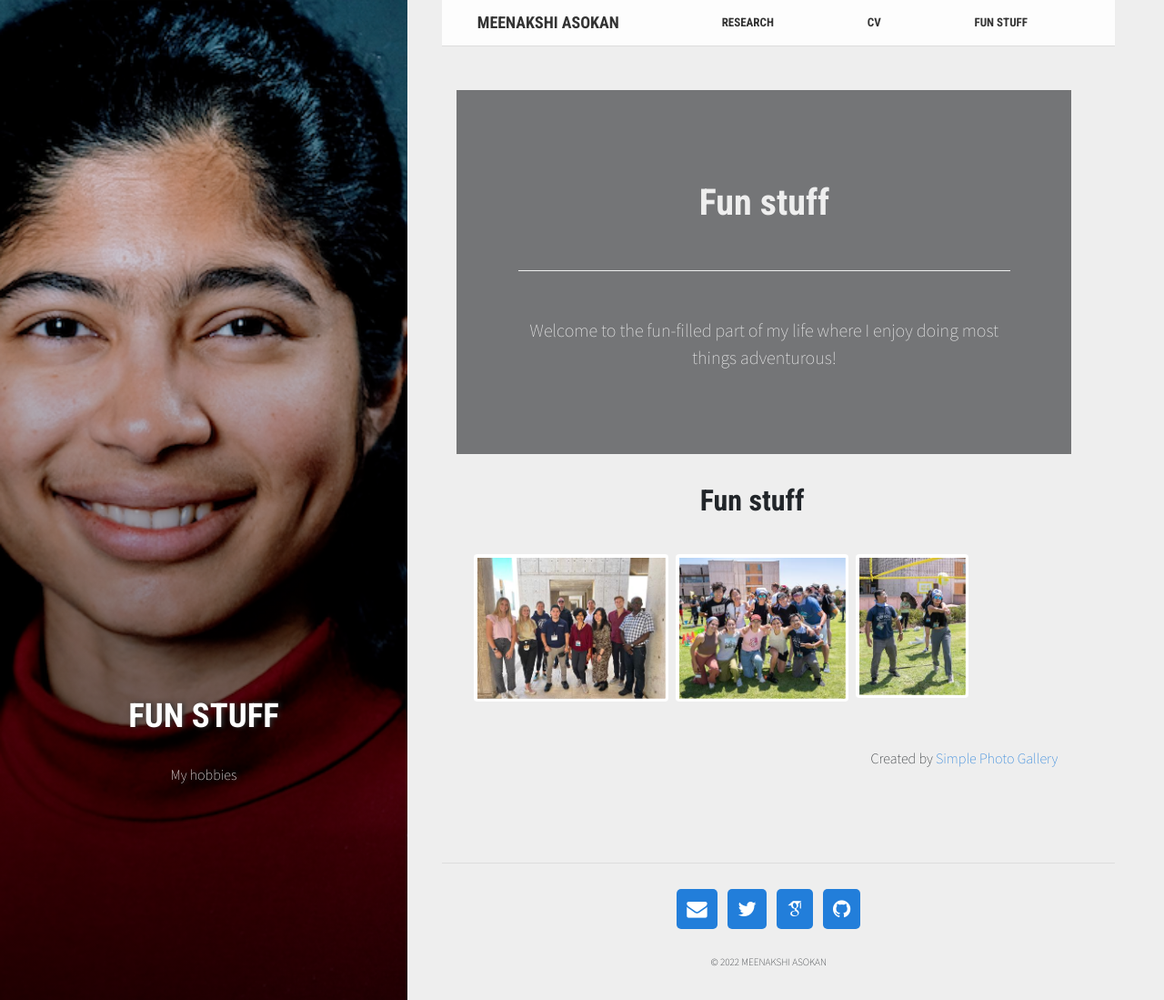
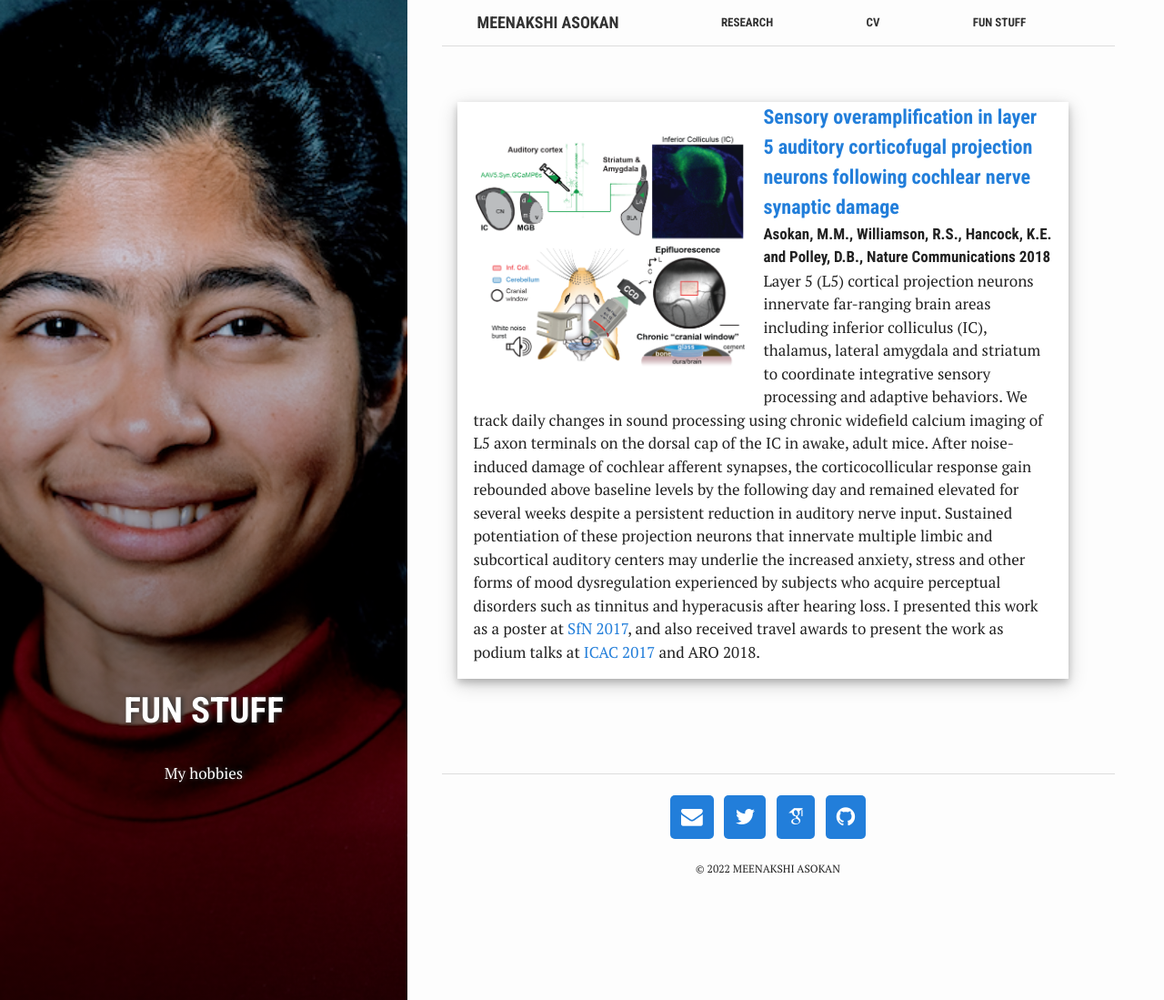
Before and after one commit to Meenakshi-Asokan/Meenakshi-Asokan.github.io, a Jekyll site: the page built from pages/3_gallery.html, in a window 1280 px wide and 1099 px high. Shown: the whole window at 91% size. Built offline with Jekyll 4.4.1, drawn with Linux system fonts in a browser that asks for light colours; nearby versions of some CDN libraries; some web fonts are replaced; library files that are not in the unit come from our copies.

Commit message:
Update 3_gallery.html

```diff
--- a/pages/3_gallery.html
+++ b/pages/3_gallery.html
@@ -8,166 +8,24 @@ summary: "My hobbies"
 active: true
 ---
 
-<!doctype html>
-<html lang="en">
-
-<head>
-  <meta charset="utf-8">
-  <meta name="viewport" content="width=device-width, initial-scale=1, shrink-to-fit=no">
-
-  <meta property="og:title" content="Fun stuff">
-  <meta property="og:description" content="Welcome to the fun-filled part of my life where I enjoy doing most things adventurous!">
-  <meta property="og:image" content="""/images/photos/""">
-  <meta property="og:url" content="""">
-  <meta property="og:site_name" content="Fun stuff">
-
-  <meta name="twitter:card" content="summary_large_image">
-  <meta name="twitter:image:alt" content="Fun stuff">
-
-  <link rel="stylesheet" href="https://stackpath.bootstrapcdn.com/bootstrap/4.3.1/css/bootstrap.min.css" integrity="sha384-ggOyR0iXCbMQv3Xipma34MD+dH/1fQ784/j6cY/iJTQUOhcWr7x9JvoRxT2MZw1T" crossorigin="anonymous">
-  <link rel="stylesheet" href="/assets/css/gallery-css/photoswipe.css">
-  <link rel="stylesheet" href="/assets/css/gallery-css/default-skin.css">
-  <link rel="stylesheet" href="/assets/css/gallery-css/main.css">
-
-  <link href="https://fonts.googleapis.com/css?family=Source+Sans+Pro:200&display=swap" rel="stylesheet">
-
-  <title>Fun stuff</title>
-
-
-  <style>
-    .header-image {
-      background: #333366 url("/assets/images/photos/""");
-      background-position: center 30%;
-      background-repeat: no-repeat;
-      background-size: cover;
-    }
-  </style>
-</head>
-
-<body>
-
-  <div class="jumbotron header-image">
-    <div class="header-info">
-      <h1>Fun stuff</h1>
-      <div class="header-info-details">Welcome to the fun-filled part of my life where I enjoy doing most things adventurous!</div>
-    </div>
-  </div>
-
-
-  <!-- GALLERY DESCRIPTIONS -->
-
-  <div class="container-fluid">
-  <div class="row">
-    <div class="col gallery-section">
-
-        <h2>
-          <a name="section_0"></a>
-          Fun stuff
-          <a href="#section_0">
-              <svg class="section-link-icon" xmlns="http://www.w3.org/2000/svg" fill="none" viewBox="0 0 24 24" stroke="currentColor">
-                  <path stroke-linecap="round" stroke-linejoin="round" stroke-width="2" d="M13.828 10.172a4 4 0 00-5.656 0l-4 4a4 4 0 105.656 5.656l1.102-1.101m-.758-4.899a4 4 0 005.656 0l4-4a4 4 0 00-5.656-5.656l-1.1 1.1" />
-              </svg>
-          </a>
-        </h2>
-        <p></p>
-    </div>
-  </div>
-
-    <div class="row">
-  <div class="col gallery">
-
-      <a href="/assets/images/photos/08.08.2022.jpg"
-         class="gallery-photo"
-         data-index="0"
-         data-type="image"
-         data-gallery="0"
-         data-width="4032"
-         data-height="3024"
-         data-date=""
-         style="--w: 214; --h: 160">
-         <img src="/assets/images/thumbnails/08.jpg" class="thumbnail rounded" alt=""/></a>
-
-      <a href="/assets/images/photos/BR1_9455.jpg"
-         class="gallery-photo"
-         data-index="1"
-         data-type="image"
-         data-gallery="0"
-         data-width="2905"
-         data-height="2456"
-         data-date=""
-         style="--w: 190; --h: 160">
-         <img src="/assets/images/thumbnails/BR1_9455.jpg" class="thumbnail rounded" alt=""/></a>
-
-      <a href="/assets/images/photos/BR1_9862.jpg"
-         class="gallery-photo"
-         data-index="2"
-         data-type="image"
-         data-gallery="0"
-         data-width="1005"
-         data-height="1289"
-         data-date=""
-         style="--w: 124; --h: 160">
-         <img src="/assets/images/thumbnails/BR1_9862.jpg" class="thumbnail rounded" alt=""/></a>
-
-  </div>
+<div class="scibox">
+    <img class="science-image" src="{{ site.images }}/asokan_2018_natcomm.png" alt="test image">
+    <h4><a href="https://www.nature.com/articles/s41467-018-04852-y">Sensory overamplification in layer 5 auditory corticofugal projection neurons
+        following cochlear nerve synaptic damage
+    </a></h4>
+    <h5>Asokan, M.M., Williamson, R.S., Hancock, K.E. and Polley, D.B., Nature Communications 2018</h5>
+    </a>
+    <p>
+        Layer 5 (L5) cortical projection neurons innervate far-ranging brain areas including inferior colliculus (IC),
+        thalamus, lateral amygdala and striatum to coordinate integrative sensory processing
+        and adaptive behaviors. We track daily changes in sound processing
+        using chronic widefield calcium imaging of L5 axon terminals on the dorsal cap of the IC in awake, adult mice.
+        After noise-induced damage of cochlear afferent synapses, the corticocollicular response gain rebounded above baseline levels
+        by the following day and remained elevated for several weeks despite a persistent reduction in auditory nerve input.
+        Sustained potentiation of these projection neurons that innervate multiple limbic and subcortical auditory centers may
+        underlie the increased anxiety, stress and other forms of mood dysregulation experienced by subjects who acquire perceptual disorders
+        such as tinnitus and hyperacusis after hearing loss. I presented this work as a poster
+        at <a href="{{ site.images }}/sfn_2017_mma_56_42_v3_final.png">SfN 2017</a>, and also received travel awards to present the work as podium talks at
+        <a href="{{ site.images }}/ICACProgram2017.pdf">ICAC 2017</a> and ARO 2018.
+    </p>
 </div>
-
-</div>
-
-  <!-- END GALLERY DESCRIPTIONS -->
-
-
-  <div class="pswp" tabindex="-1" role="dialog" aria-hidden="true">
-    <div class="pswp__bg"></div>
-    <div class="pswp__scroll-wrap">
-      <div class="pswp__container">
-        <div class="pswp__item"></div>
-        <div class="pswp__item"></div>
-        <div class="pswp__item"></div>
-      </div>
-
-      <div class="pswp__ui pswp__ui--hidden">
-        <div class="pswp__top-bar">
-          <div class="pswp__counter"></div>
-          <button class="pswp__button pswp__button--close" title="Close (Esc)"></button>
-          <button class="pswp__button pswp__button--share" title="Share"></button>
-          <button class="pswp__button pswp__button--fs" title="Toggle fullscreen"></button>
-          <button class="pswp__button pswp__button--zoom" title="Zoom in/out"></button>
-
-          <div class="pswp__preloader">
-            <div class="pswp__preloader__icn">
-              <div class="pswp__preloader__cut">
-                <div class="pswp__preloader__donut"></div>
-              </div>
-            </div>
-          </div>
-        </div>
-
-        <div class="pswp__share-modal pswp__share-modal--hidden pswp__single-tap">
-          <div class="pswp__share-tooltip"></div>
-        </div>
-
-        <button class="pswp__button pswp__button--arrow--left" title="Previous (arrow left)"></button>
-        <button class="pswp__button pswp__button--arrow--right" title="Next (arrow right)"></button>
-
-        <div class="pswp__caption">
-          <div class="pswp__caption__center"></div>
-        </div>
-      </div>
-    </div>
-  </div>
-
-  <footer class="container-fluid text-right">
-
-    <p>Created by <a rel="noreferrer" href="https://www.haltakov.net/simple-photo-gallery">Simple Photo Gallery</a></p>
-  </footer>
-
-  <script src="https://code.jquery.com/jquery-3.3.1.slim.min.js" integrity="sha384-q8i/X+965DzO0rT7abK41JStQIAqVgRVzpbzo5smXKp4YfRvH+8abtTE1Pi6jizo" crossorigin="anonymous"></script>
-  <script src="https://cdnjs.cloudflare.com/ajax/libs/popper.js/1.14.7/umd/popper.min.js" integrity="sha384-UO2eT0CpHqdSJQ6hJty5KVphtPhzWj9WO1clHTMGa3JDZwrnQq4sF86dIHNDz0W1" crossorigin="anonymous"></script>
-  <script src="https://stackpath.bootstrapcdn.com/bootstrap/4.3.1/js/bootstrap.min.js" integrity="sha384-JjSmVgyd0p3pXB1rRibZUAYoIIy6OrQ6VrjIEaFf/nJGzIxFDsf4x0xIM+B07jRM" crossorigin="anonymous"></script>
-  <script src="/assets/js/photoswipe.min.js"></script>
-  <script src="/assets/js/photoswipe-ui-default.min.js"></script>
-  <script src="/assets/js/main.js"></script>
-</body>
-
-</html>
```
